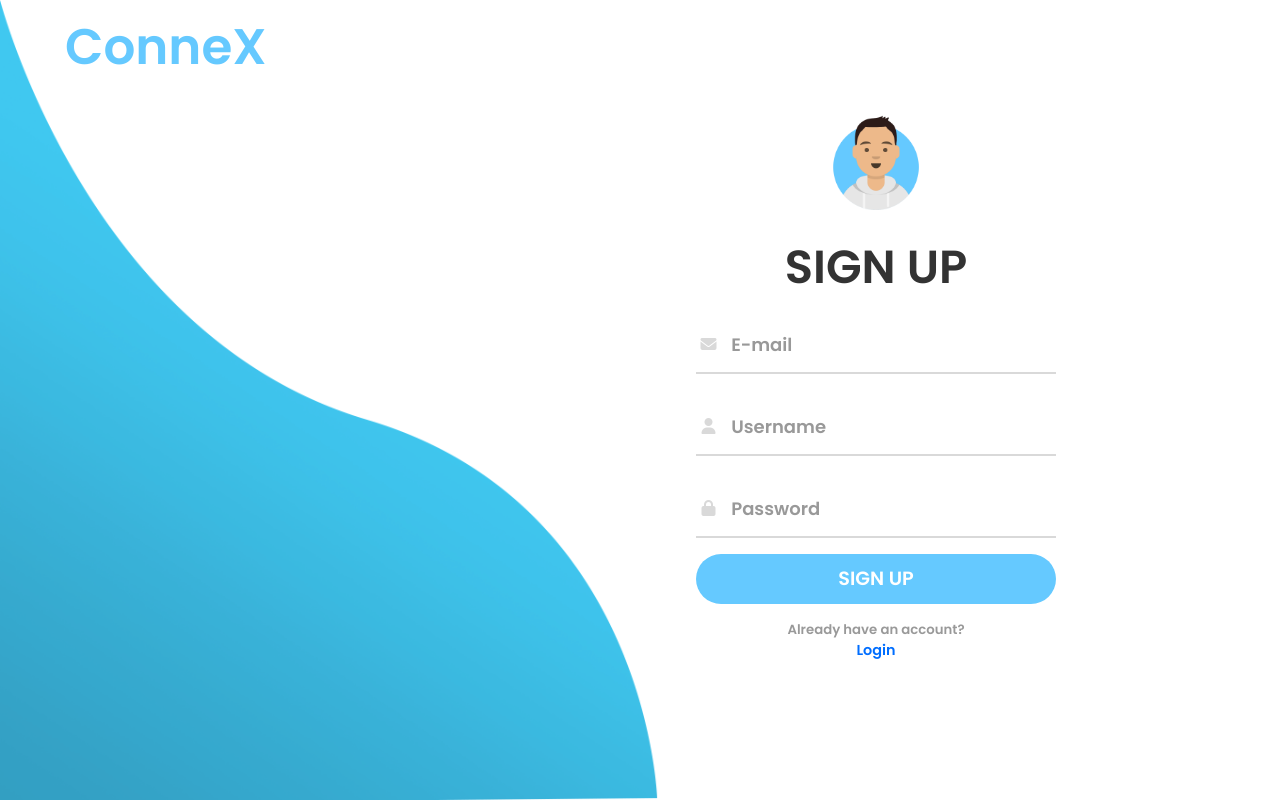
After one commit to iaryankashyap/ConneX, a Flask app: page /signup in a window 1280 px wide. The commit adds this page. Run offline with Flask 2, Linux system fonts and the light colour scheme; some libraries are stand-ins or nearby versions.

Commit message:
Added Signup page

```diff
--- a/webapp/application.py
+++ b/webapp/application.py
@@ -2,11 +2,18 @@ from flask import Flask, flash, request, redirect, render_template
 
 app = Flask(__name__)
 
+loginpage = "login.html"
+signuppage = "signup.html"
+
 
 @app.route("/")
 def login():
-    return render_template("main.html")
+    return render_template(loginpage)
 
+
+@app.route("/signup")
+def signup():
+    return render_template(signuppage)
 
 '''
 if __name__ == "__main__":
--- a/webapp/static/style.css
+++ b/webapp/static/style.css
@@ -4,6 +4,17 @@
   box-sizing: border-box;
 }
 
+.new_head {
+  color: #999;
+}
+
+.sig {
+  display: block;
+  text-align: center;
+  color: rgb(0, 110, 255);
+  font-size: 0.9rem;
+  transition: 0.3s;
+}
 body {
   font-family: "Poppins", sans-serif;
   overflow: hidden;
--- a/webapp/templates/main.html
+++ b/webapp/templates/login.html
@@ -39,6 +39,9 @@
           </div>
           <a href="#">Forgot Password?</a>
           <input type="submit" class="btn" value="Login" />
+          <h5 class="new_head">
+            Don't have an account? <a class="sig" href="/signup">Sign Up</a>
+          </h5>
         </form>
       </div>
     </div>
--- /dev/null
+++ b/webapp/templates/signup.html
@@ -0,0 +1,58 @@
+<!DOCTYPE html>
+<html>
+  <head>
+    <title>ConneX</title>
+    <link rel="stylesheet" type="text/css" href="../static/style.css" />
+    <link
+      href="https://fonts.googleapis.com/css?family=Poppins:600&display=swap"
+      rel="stylesheet"
+    />
+    <script src="https://kit.fontawesome.com/a81368914c.js"></script>
+    <meta name="viewport" content="width=device-width, initial-scale=1" />
+  </head>
+  <body>
+    <h2 class="connex">ConneX</h2>
+    <img class="wave" src="../static/wave.png" />
+    <div class="container">
+      <div class="img"></div>
+      <div class="login-content">
+        <form action="index.html">
+          <img src="../static/avatar.png" />
+          <h2 class="title">Sign Up</h2>
+          <div class="input-div one">
+            <div class="i">
+              <i class="fas fa-envelope"></i>
+            </div>
+            <div class="div">
+              <h5>E-mail</h5>
+              <input type="text" class="input" />
+            </div>
+          </div>
+          <div class="input-div one">
+            <div class="i">
+              <i class="fas fa-user"></i>
+            </div>
+            <div class="div">
+              <h5>Username</h5>
+              <input type="text" class="input" />
+            </div>
+          </div>
+          <div class="input-div pass">
+            <div class="i">
+              <i class="fas fa-lock"></i>
+            </div>
+            <div class="div">
+              <h5>Password</h5>
+              <input type="password" class="input" />
+            </div>
+          </div>
+          <input type="submit" class="btn" value="Sign Up" />
+          <h5 class="new_head">
+            Already have an account? <a class="sig" href="/">Login</a>
+          </h5>
+        </form>
+      </div>
+    </div>
+    <script type="text/javascript" src="../static/main.js"></script>
+  </body>
+</html>
```
